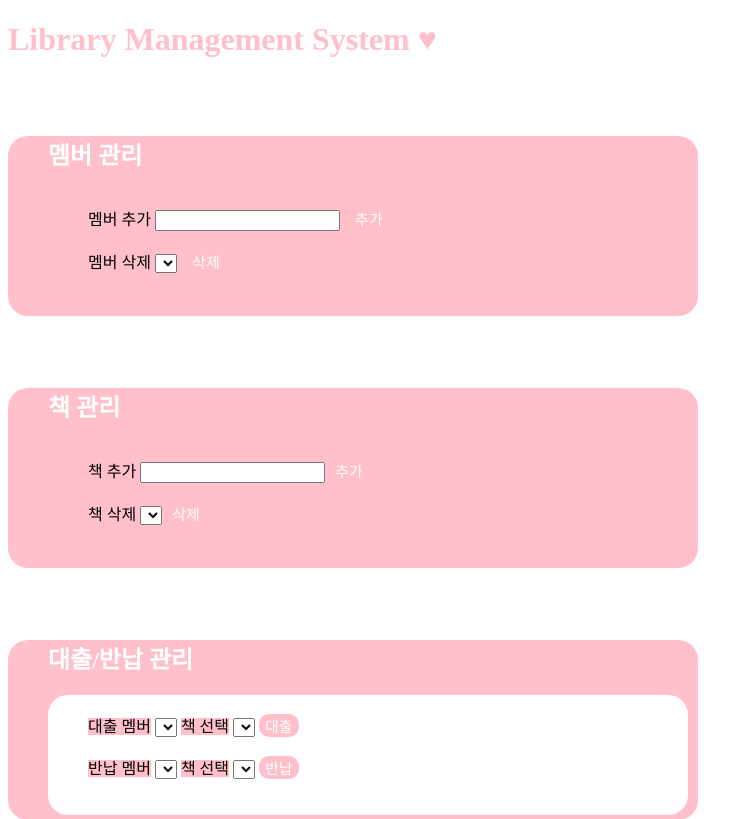
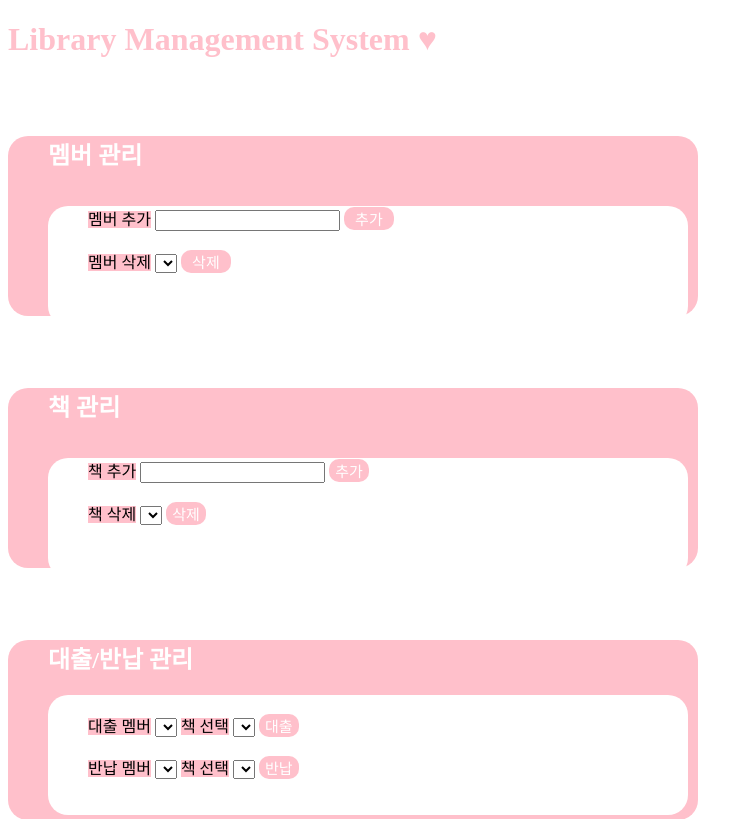
Before and after one commit to muncool39/software-engineering-library, a Flask app: page / in a window 1280 px wide. Shown: the top 819 px of the page, without its empty margins (0-753 px from the left). Run offline with Flask 3, Linux system fonts and the light colour scheme; lists and menus that the app fills with data are empty.

Commit message:
modify my code

```diff
--- a/templates/index.html
+++ b/templates/index.html
@@ -11,7 +11,7 @@
 </br>
 <dir style="background-color: pink; border-radius:20px; height:180px; width:650px;">
     <h2 style=" color: white; height:50px;">멤버 관리</h2>
-<dir>
+<dir style="background-color: white; border-radius:20px; height:120px; width:600px;">
     <form action="/add_member" method="post">
         <label for="member_name" style="background-color: pink;">멤버 추가</label>
         <input type="text" name="member_name" required>
@@ -39,7 +39,7 @@
 </br>
 <dir style="background-color: pink; border-radius:20px; height:180px; width:650px;">
     <h2 style="color: white; height:50px;">책 관리</h2>
-<dir>
+<dir style="background-color: white; border-radius:20px; height:120px; width:600px;">
     <form action="/add_book" method="post">
         <label for="book_title" style="background-color: pink;">책 추가</label>
         <input type="text" name="book_title" required>
```
